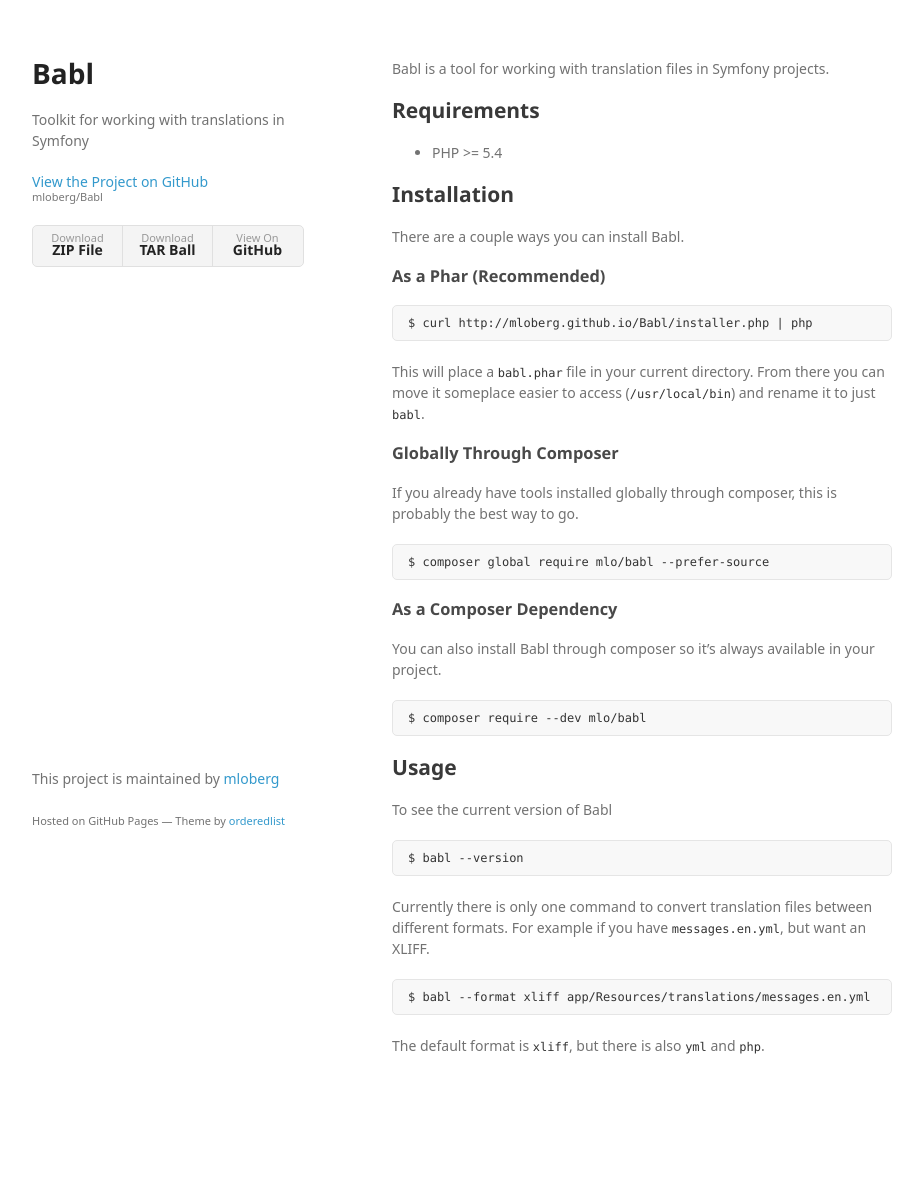
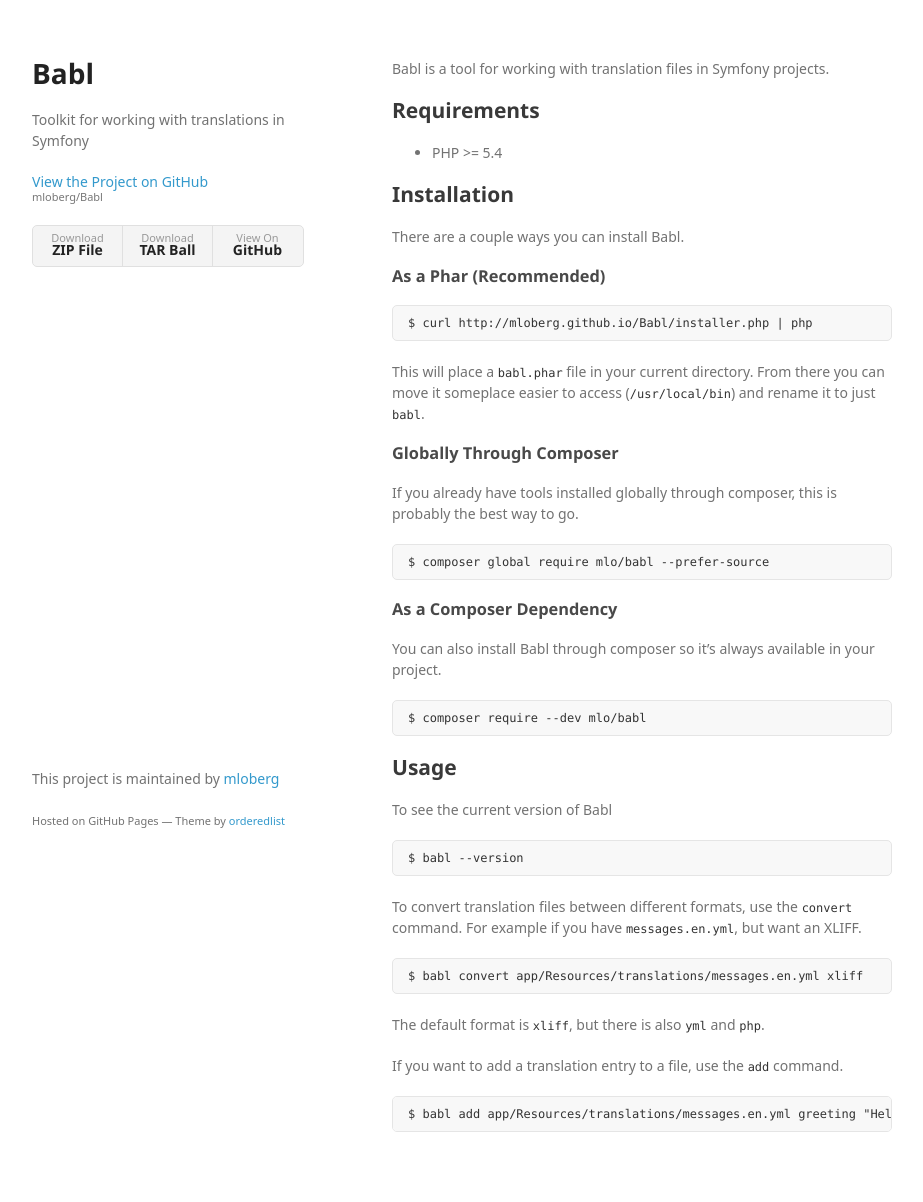
Before and after one commit to mloberg/Babl, a Jekyll site: the page built from index.md, in a window 1280 px wide. Shown: the whole page, without its empty margins (178-1101 px from the left). Built offline with Jekyll 4.4.1, drawn with Linux system fonts in a browser that asks for light colours; some web fonts are replaced; before the commit the page ends 1126 px from its top, so only the background shows below that.

Commit message:
Update usage. Add latest version to manifest (0.3.0)

```diff
--- a/index.md
+++ b/index.md
@@ -39,9 +39,13 @@ To see the current version of Babl
 
     $ babl --version
 
-Currently there is only one command to convert translation files between
-different formats. For example if you have `messages.en.yml`, but want an XLIFF.
+To convert translation files between different formats, use the `convert`
+command. For example if you have `messages.en.yml`, but want an XLIFF.
 
-    $ babl --format xliff app/Resources/translations/messages.en.yml
+    $ babl convert app/Resources/translations/messages.en.yml xliff
 
 The default format is `xliff`, but there is also `yml` and `php`.
+
+If you want to add a translation entry to a file, use the `add` command.
+
+    $ babl add app/Resources/translations/messages.en.yml greeting "Hello World!"
```
Also changed, not shown: manifest.json.
